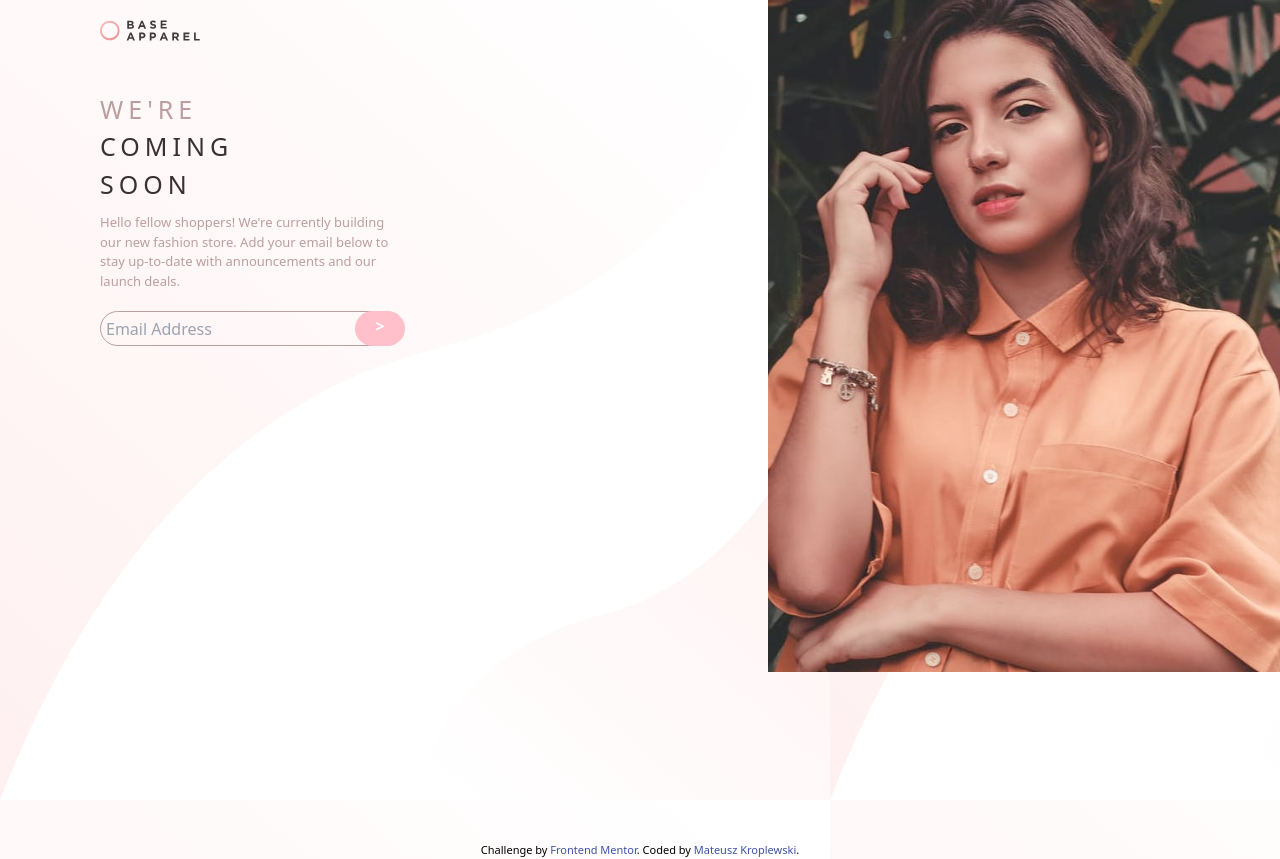
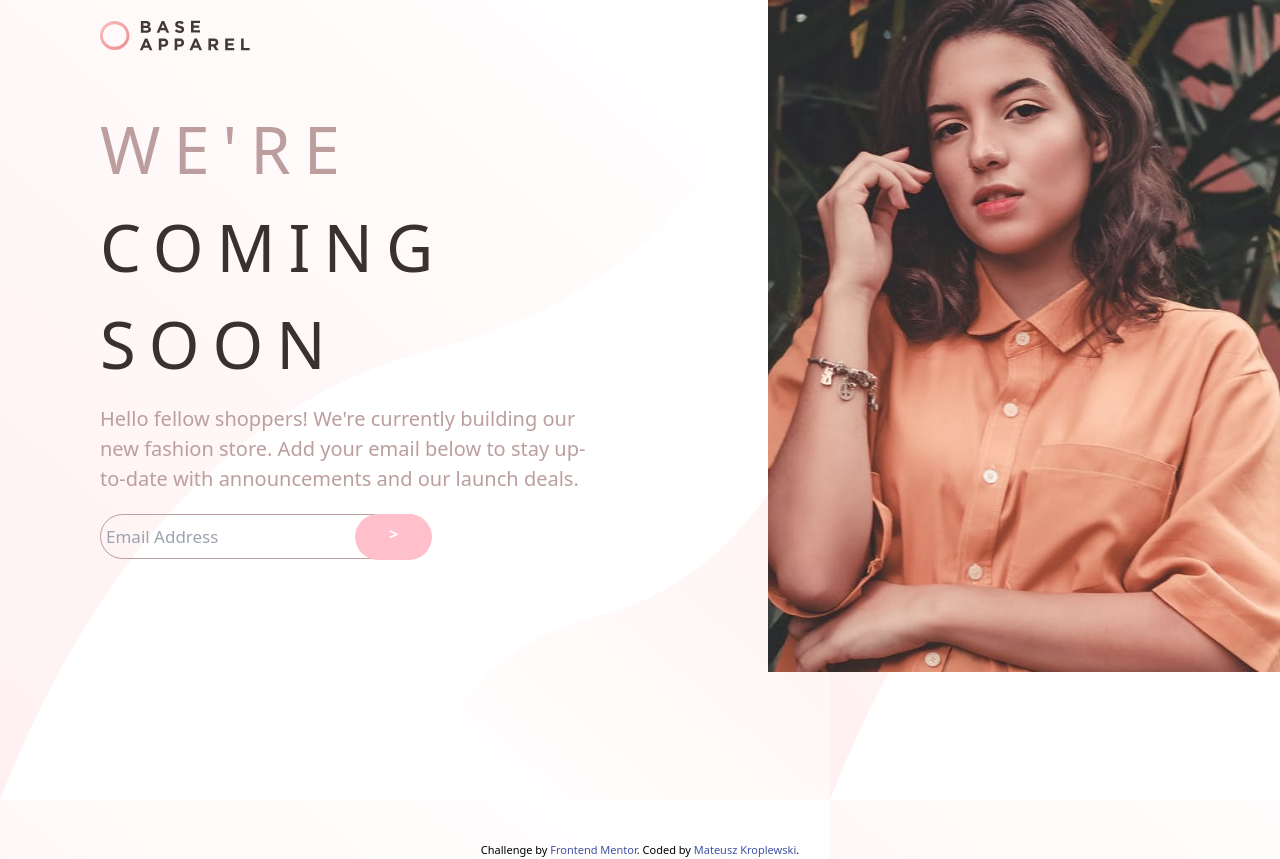
Before and after one commit to Kroplewski-M/base-apparel-coming-soon-master, a plain HTML site: page index.html in a window 1280 px wide. Drawn offline with nearby package versions, Linux system fonts and the light colour scheme.

Commit message:
changes text size

```diff
--- a/index.html
+++ b/index.html
@@ -19,18 +19,18 @@
 </head>
 <body>
   <div class="w-[320px] md:w-[100%] h-[650px] md:h-[52.5vw] mt-5 md:mt-[0px]  mx-auto">
-    <img src="./images/logo.svg" alt="" class="w-[100px] mt-5 md:ml-[100px] ml-5 ">
+    <img src="./images/logo.svg" alt="" class="w-[100px] md:w-[150px] mt-5 md:ml-[100px] ml-5 ">
 
-    <img id="hero" src="./images/hero-desktop.jpg" alt="" class="mt-[25px] md:-mt-[41px] md:h-[100%] md:float-right">
+    <img id="hero" src="./images/hero-desktop.jpg" alt="" class="mt-[25px] md:-mt-[51px] md:h-[100%] md:float-right">
 
     <div class="text-center md:text-left md:ml-[100px] md:mt-[50px]">
-      <p class="text-[#393031] text-[25px] tracking-[.2em] font-medium"> <span class="text-[#BC9E9F] font-extralight"> WE'RE </span><br> COMING <br> SOON</p>
-      <p class="text-[#BC9E9F] text-[13px] w-[290px] mx-auto md:mx-[0px] mt-[10px]">Hello fellow shoppers! We're currently building our new fashion store.
+      <p class="text-[#393031] text-[25px] md:text-[65px] tracking-[.2em] font-medium"> <span class="text-[#BC9E9F] font-extralight"> WE'RE </span><br> COMING <br> SOON</p>
+      <p class="text-[#BC9E9F] text-[13px] md:text-[20px] w-[290px] md:w-[500px] mx-auto md:mx-[0px] mt-[10px]">Hello fellow shoppers! We're currently building our new fashion store.
         Add your email below to stay up-to-date with announcements and our launch deals.</p>
         <div class="flex">
-        <input id="emailInput" type="text" placeholder="Email Address" class="w-[290px] h-[35px] pl-[5px] text-[#BC9E9F] py-[5px] border-solid border-[1px] border-[#BC9E9F] rounded-full bg-transparent mt-5 mx-auto md:mx-[0px] ">
-        <button id="emailSubmit" class="bg-[#FFC0CB] z-10 absolute w-[50px] h-[35px] text-white rounded-full ml-[255px] mt-[20px] pb-[5px] font-bold"> > </button>
-        <img id="error" src="./images/icon-error.svg" alt="" class="z-50 w-[30px] h-[30px] mt-[22px] ml-[220px] absolute hidden">
+        <input id="emailInput" type="text" placeholder="Email Address" class="w-[290px] md:w-[330px] h-[35px] md:h-[45px] md:text-[17px] pl-[5px] text-[#BC9E9F] py-[5px] border-solid border-[1px] border-[#BC9E9F] rounded-full bg-transparent mt-5 mx-auto md:mx-[0px] ">
+        <button id="emailSubmit" class="bg-[#FFC0CB] z-10 absolute w-[50px] md:w-[77px] h-[34px] md:h-[46px] text-white rounded-full ml-[255px] mt-[20px] pb-[5px] font-bold"> > </button>
+        <img id="error" src="./images/icon-error.svg" alt="" class="z-50 w-[30px] h-[30px] mt-[22px] md:mt-[27px] ml-[220px] absolute hidden">
       </div>
       <p id="errorMessage" class="text-red-400 text-[13px] md:ml-[8px] hidden">Please provide a valid email</p>
     </div>
```
